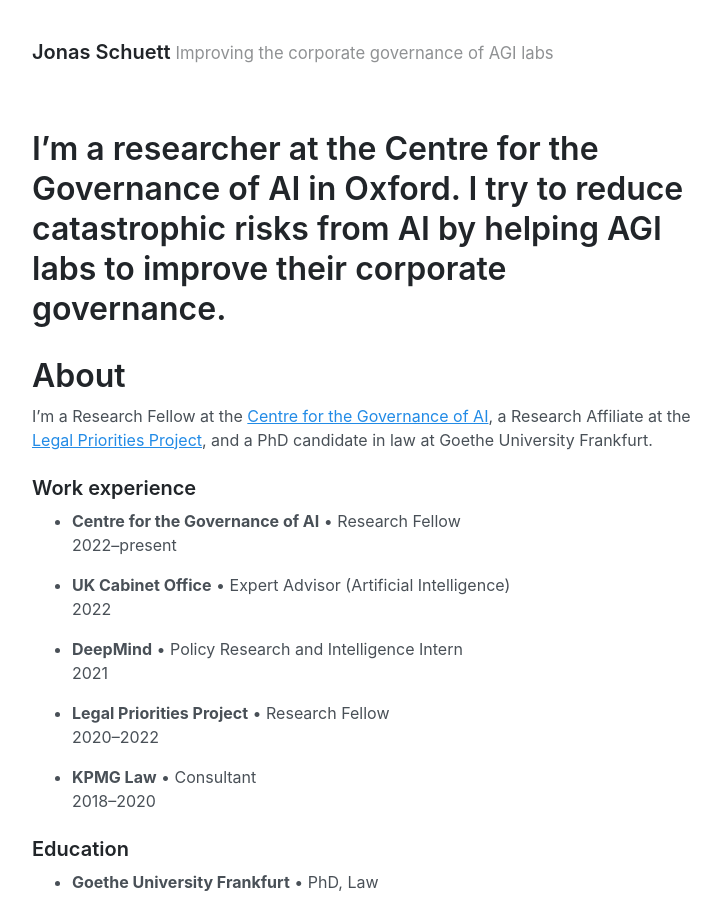
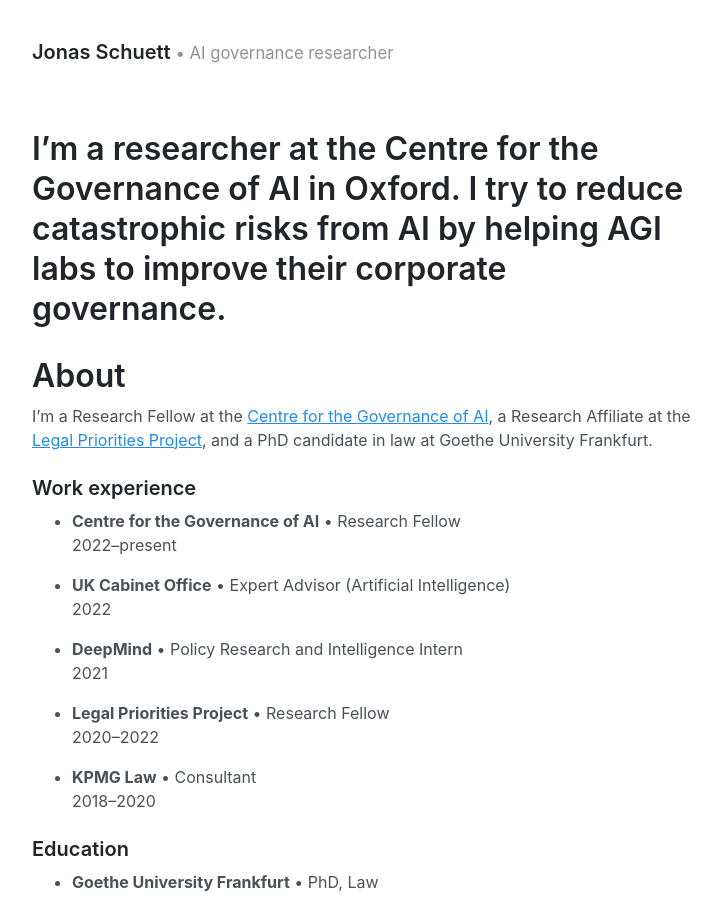
Before and after one commit to jonasschuett/jonasschuett.github.io, a Jekyll site: the page built from index.html, in a window 1280 px wide and 900 px high. Shown: the whole window, without its empty margins (272-993 px from the left). Built offline with Jekyll 4.4.1, drawn with Linux system fonts in a browser that asks for light colours; the list of posts is cut into pages by our own code.

Commit message:
Update _config.yml

```diff
--- a/_config.yml
+++ b/_config.yml
@@ -1,6 +1,6 @@
 # Setup
 title: Jonas Schuett
-tagline: Improving the corporate governance of AGI labs
+tagline: • AI governance researcher
 url: https://getpoole.com
 paginate: 1
 baseurl: ""
```
